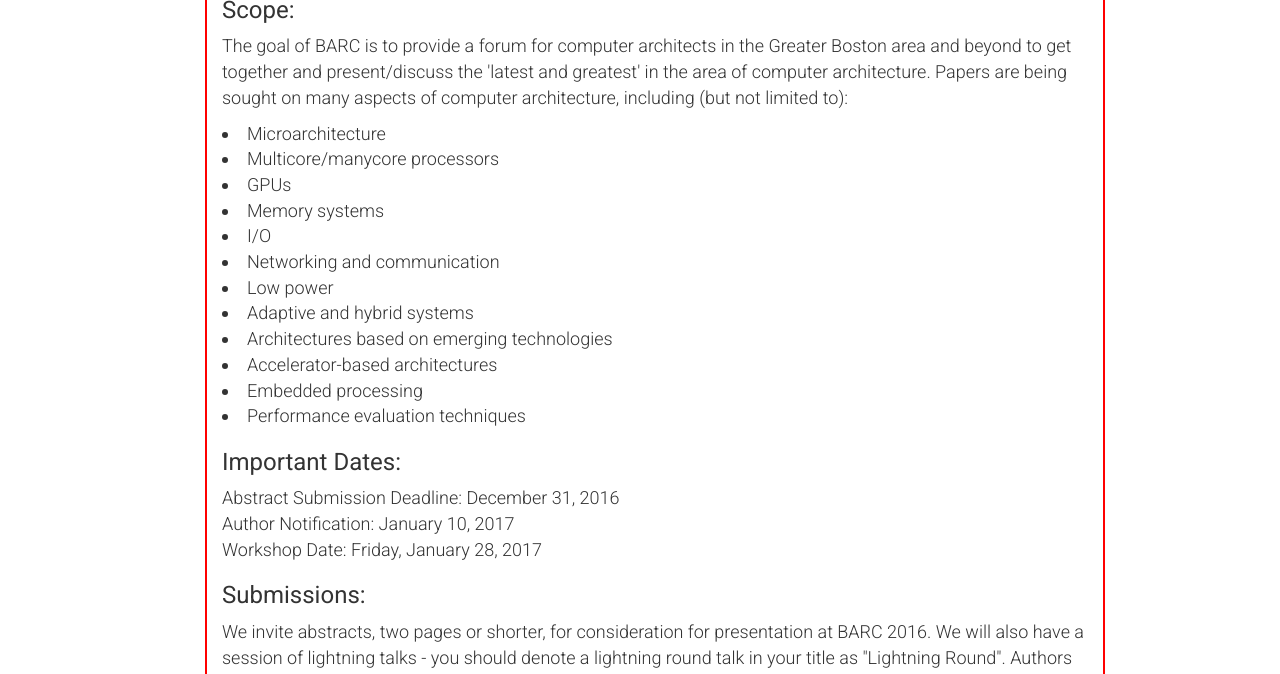
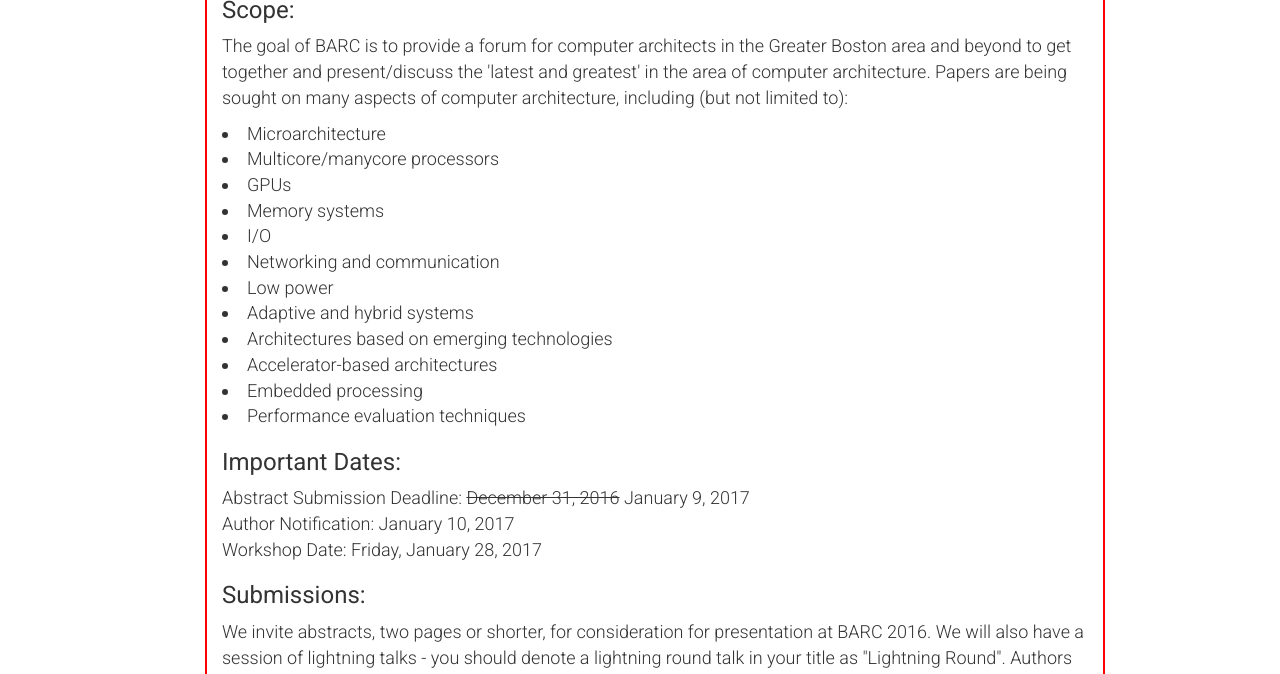
Before and after one commit to BostonArch/2017, a plain HTML site: page index.html in a window 1280 px wide. Both pictures are taken after a click on the link "Call for Abstracts". Shown: the part 126-800 px from the top of the page. Drawn offline with nearby package versions, Linux system fonts and the light colour scheme.

Commit message:
updated submission date

```diff
--- a/index.html
+++ b/index.html
@@ -131,7 +131,7 @@
 
       <h3>Important Dates:</h3>
       <p class="plain">
-        Abstract Submission Deadline: December 31, 2016<br/>
+        Abstract Submission Deadline: <del>December 31, 2016</del> January 9, 2017<br/>
         Author Notification: January 10, 2017<br/>
         Workshop Date: Friday, January 28, 2017
       </p>
```
